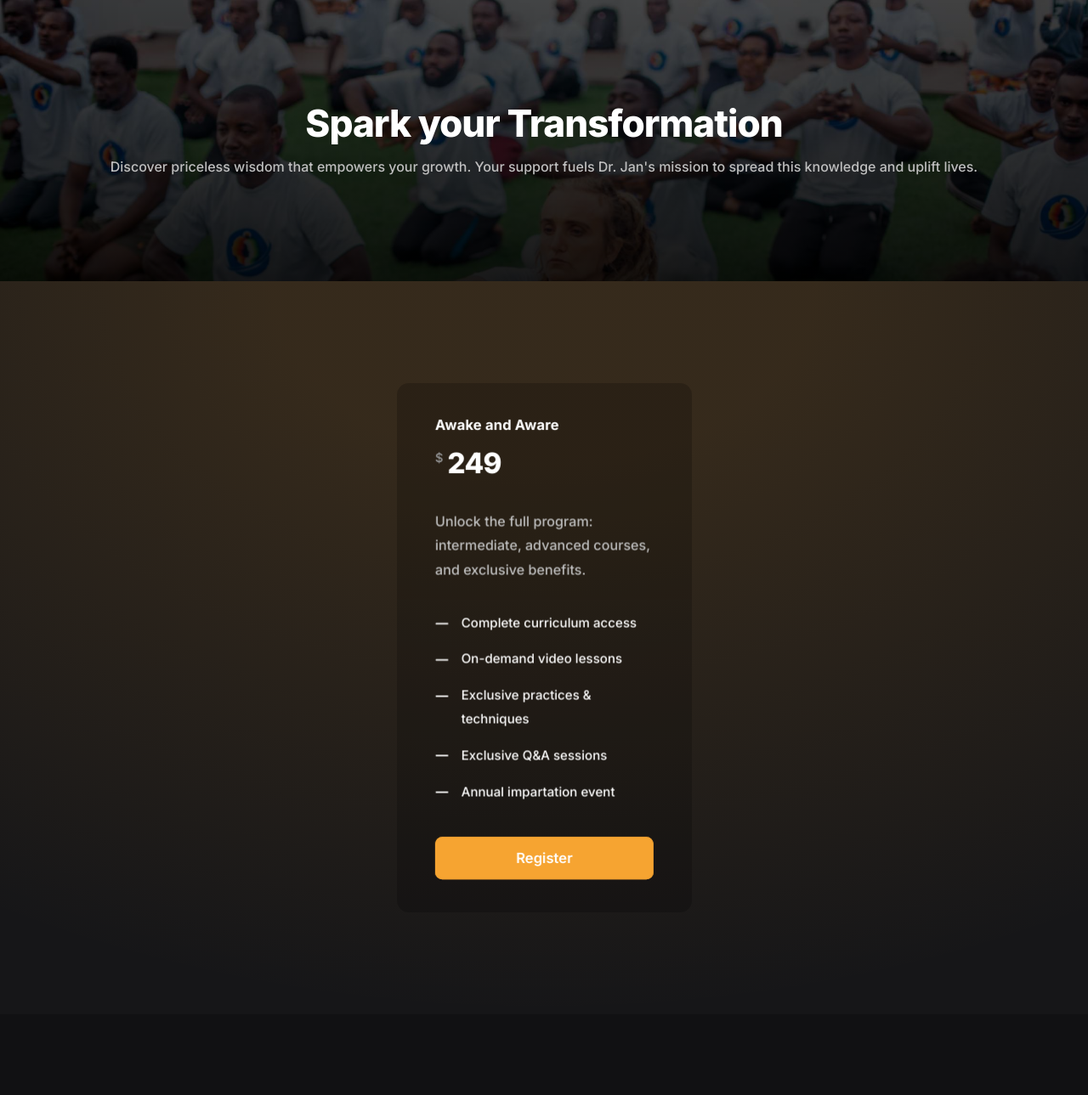
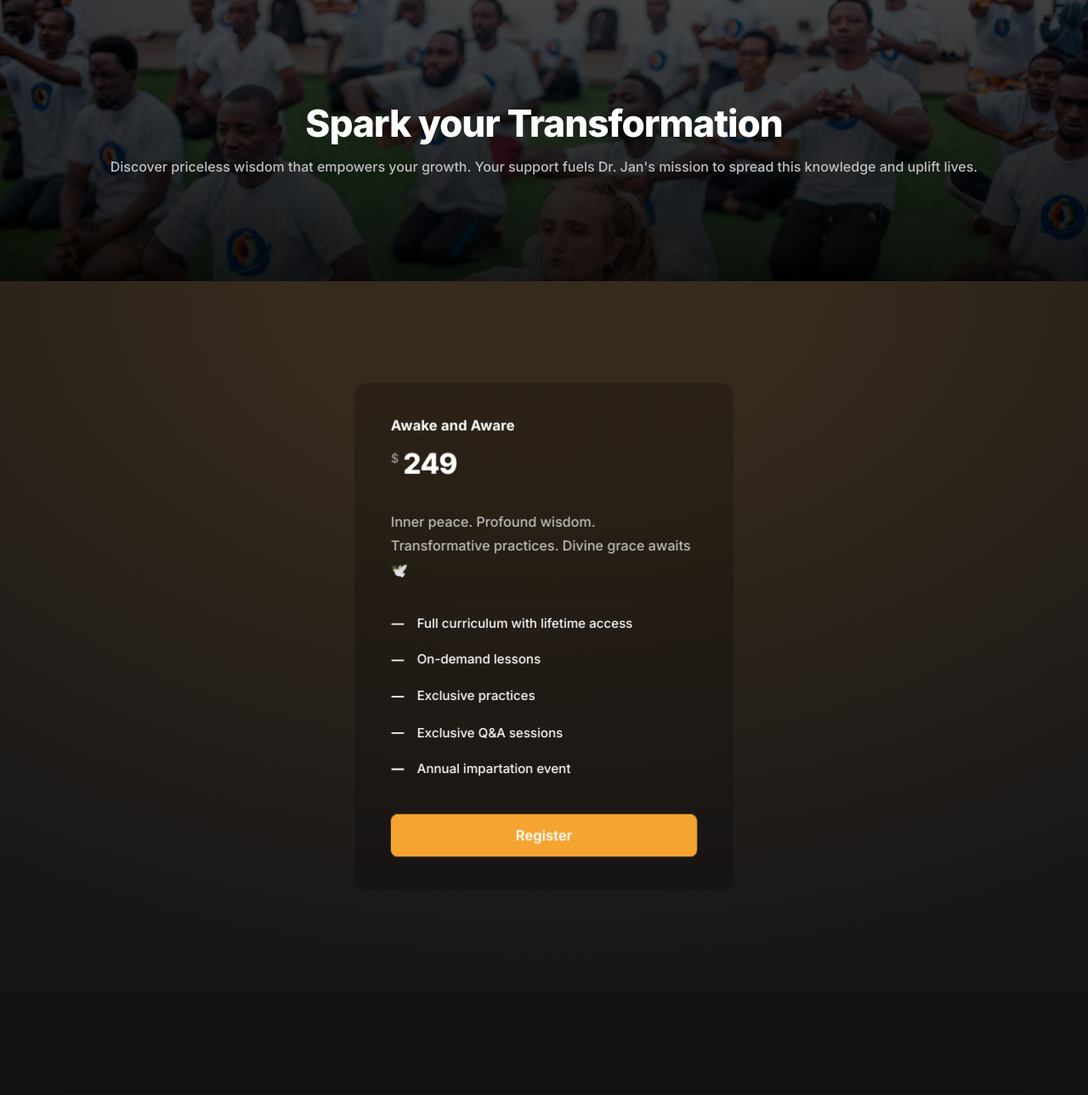
Before and after one commit to Jan-Cosmic-Foundation/drjan_exclusive, a Django app: page /pricing/ in a window 1280 px wide. Shown: the part 81-1370 px from the top of the page at 85% size. Run offline with Django 5.2, Linux system fonts and the light colour scheme; the visitor is signed in with stand-in values (Sample User, id 1); some libraries are stand-ins or nearby versions.

Commit message:
update text on pricing

```diff
--- a/exclusive/templates/exclusive/pricing.html
+++ b/exclusive/templates/exclusive/pricing.html
@@ -41,19 +41,18 @@
                     </div>
                 </div>
                 {% endcomment %}
-                <div class="col-12 col-sm-10 col-md-6 col-lg-5 col-xl-4" data-sr-item="pricing">
+                <div class="col-12 col-sm-10 col-md-7 col-lg-6 col-xl-5" data-sr-item="pricing">
                     <div class="card flq-card-pricing">
                         <div class="card-head">
                             <div class="card-subtitle h6">Awake and Aware</div>
                             <div class="card-price h2"><span>$</span>249<span class="d-none"></span></div>
                         </div>
                         <div class="card-body flq-vertical-rhythm">
-                            <p style="font-size: 15.5px">Unlock the full program: intermediate, advanced courses, and
-                                exclusive benefits.</p>
+                            <p style="font-size: 15.5px">Inner peace. Profound wisdom. Transformative practices. Divine grace awaits 🕊️</p>
                             <ul style="font-size: 14.5px">
-                                <li>Complete curriculum access</li>
-                                <li>On-demand video lessons</li>
-                                <li>Exclusive practices & techniques</li>
+                                <li>Full curriculum with lifetime access</li>
+                                <li>On-demand lessons</li>
+                                <li>Exclusive practices</li>
                                 <li>Exclusive Q&A sessions</li>
                                 <li>Annual impartation event</li>
                             </ul>
```
